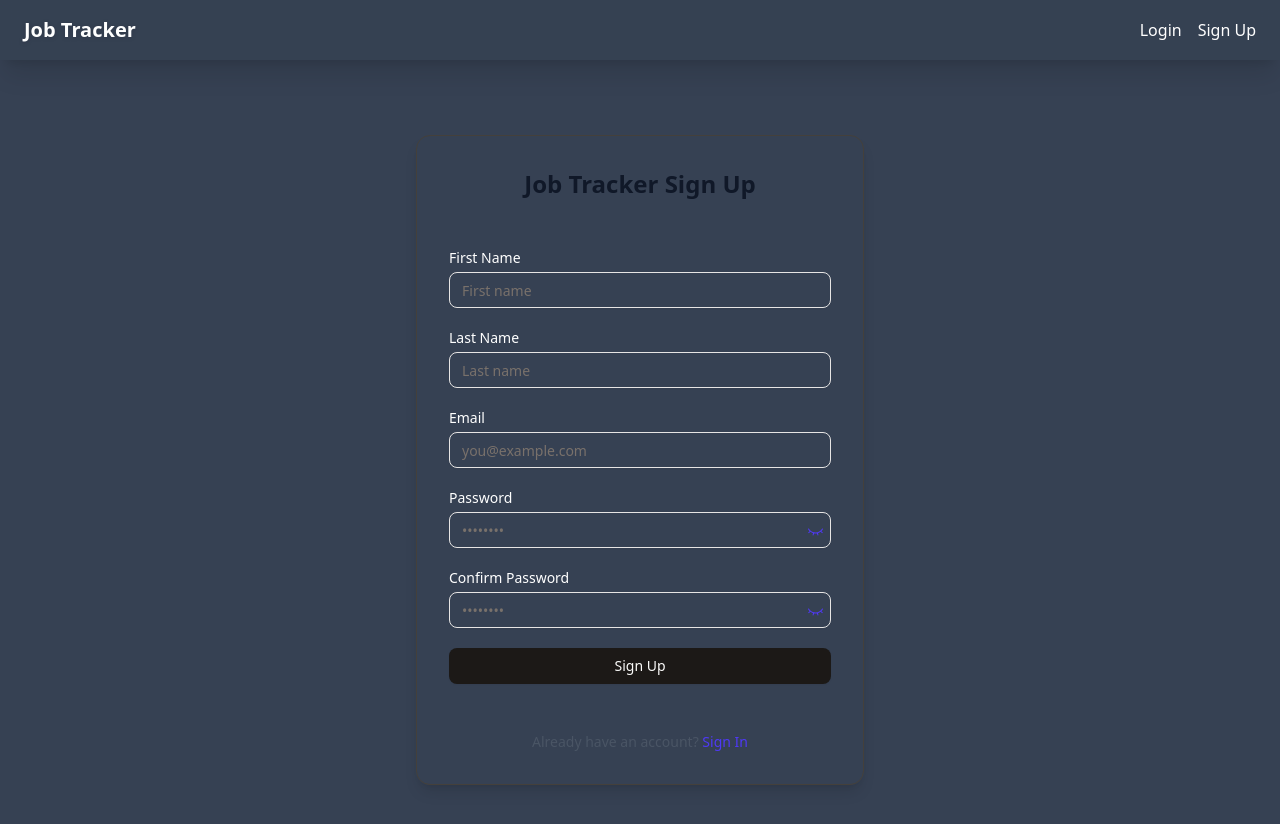
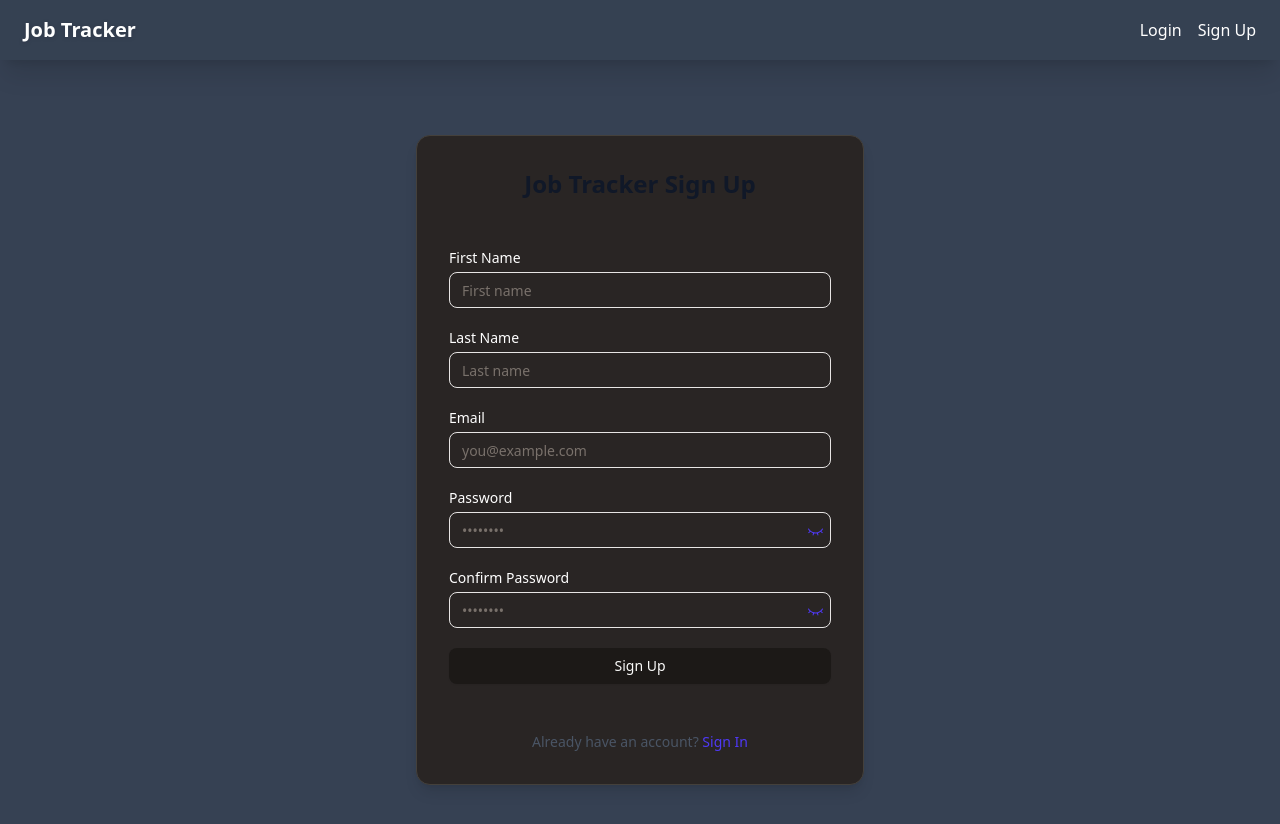
Before and after one commit to gg9192/job-app-tracker, a Next.js app: page /sign-up in a window 1280 px wide. Shown: the top 824 px of the page. Built offline with nearby package versions, Linux system fonts and the light colour scheme.

Commit message:
LAYOUT: redid card to follow color definitions

```diff
--- a/src/components/ui/card.tsx
+++ b/src/components/ui/card.tsx
@@ -8,7 +8,7 @@ function Card({ className, ...props }: React.ComponentProps<"div">) {
     <div
       data-slot="card"
       className={cn(
-        `${palette.secondary} ${palette.lightText} flex flex-col gap-6 rounded-xl border border-stone-700 py-6 shadow-sm`,
+        `${palette.secondaryBg} ${palette.lightText} flex flex-col gap-6 rounded-xl border border-stone-700 py-6 shadow-sm`,
         className,
       )}
       {...props}
@@ -33,7 +33,7 @@ function CardTitle({ className, ...props }: React.ComponentProps<"div">) {
   return (
     <div
       data-slot="card-title"
-      className={cn("leading-none font-semibold", palette.accent, className)}
+      className={cn("leading-none font-semibold", palette.accentBg, className)}
       {...props}
     />
   );
@@ -43,7 +43,7 @@ function CardDescription({ className, ...props }: React.ComponentProps<"div">) {
   return (
     <div
       data-slot="card-description"
-      className={cn("text-sm", palette.info, className)}
+      className={cn("text-sm", palette.infoBg, className)}
       {...props}
     />
   );
@@ -77,7 +77,7 @@ function CardFooter({ className, ...props }: React.ComponentProps<"div">) {
     <div
       data-slot="card-footer"
       className={cn(
-        `flex items-center px-6 pt-6 border-t border-stone-700 ${palette.lightText}`,
+        `flex items-center px-6 pt-6 border-t ${palette.secondaryBorder} ${palette.lightText}`,
         className,
       )}
       {...props}
```
